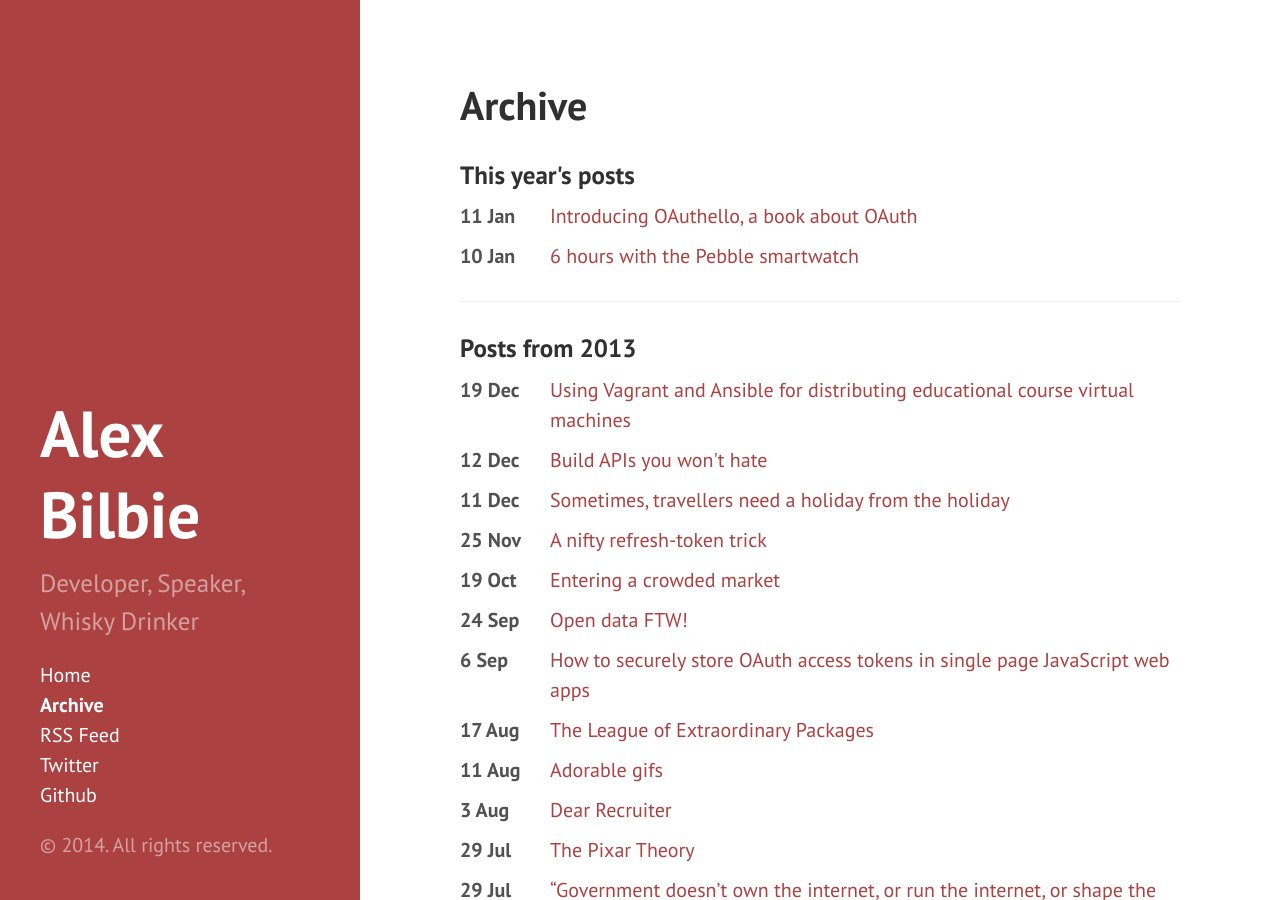
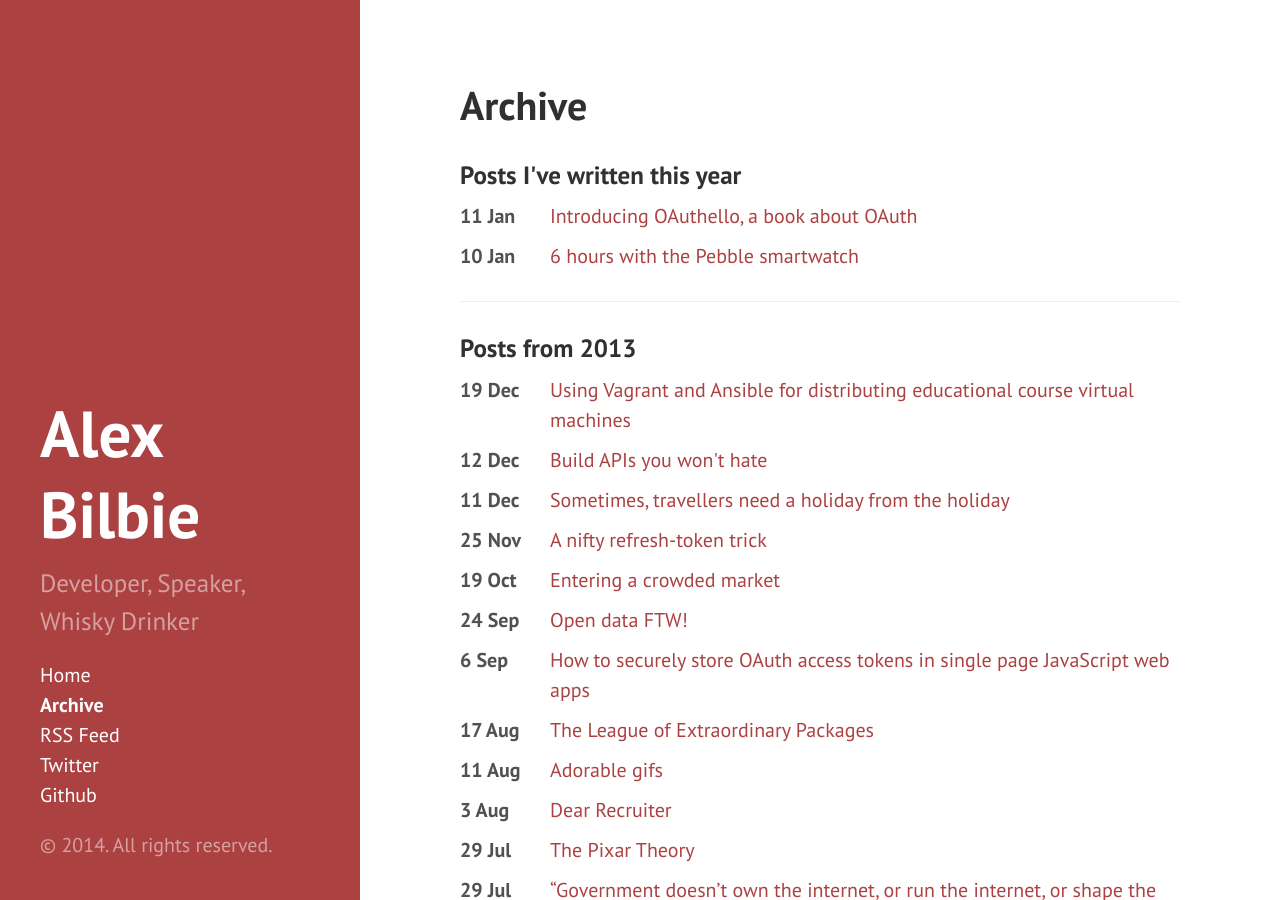
Before and after one commit to alexbilbie/alexbilbie.github.com, a Jekyll site: the page built from archive.md, in a window 1280 px wide and 900 px high. Built offline with Jekyll 4.4.1, drawn with Linux system fonts in a browser that asks for light colours; Markdown is read by kramdown in place of the engine named in the settings.

Commit message:
Updated archive title

```diff
--- a/archive.md
+++ b/archive.md
@@ -5,7 +5,7 @@ permalink: /archive/
 ---
 
 
-<h3>This year's posts</h3>
+<h3>Posts I've written this year</h3>
 
 {%for post in site.posts %}
 {% unless post.next %}
```
